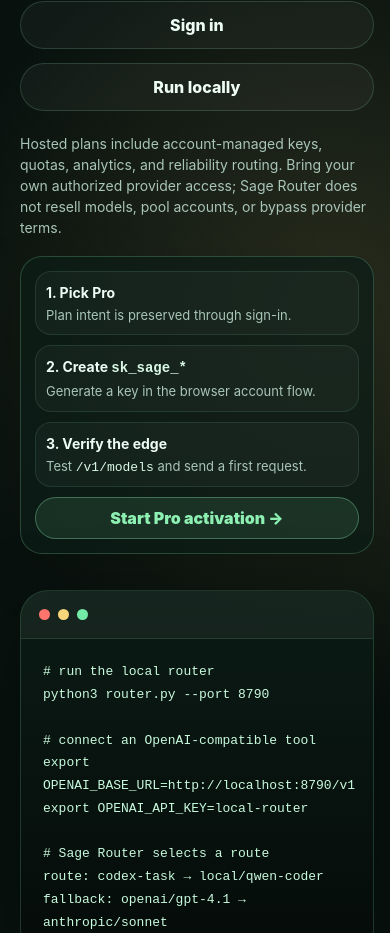
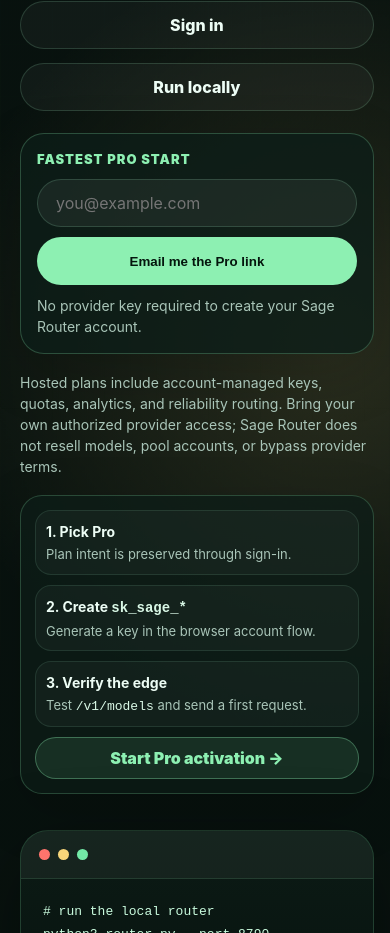
Before and after one commit to earlvanze/sage-router, a React (Vite) app in the folder web/: page / in a window 390 px wide. Shown: the part 1828-2761 px from the top of the page. Built offline with nearby package versions, Linux system fonts and the light colour scheme; no server answers.

Commit message:
Add landing email activation path

```diff
--- a/web/src/main.jsx
+++ b/web/src/main.jsx
@@ -19,6 +19,10 @@
     body: 'Route by task, provider health, latency, capability, and policy. Fall back automatically and inspect what happened afterward.',
   },
 ];
+
+const ACCOUNT_PAGE_URL = 'https://app.sagerouter.dev/account.html?plan=pro';
+const SUPABASE_URL = 'https://awtangrlqqsdpksarhwo.supabase.co';
+const SUPABASE_ANON_KEY = 'eyJhbGciOiJIUzI1NiIsInR5cCI6IkpXVCJ9.eyJpc3MiOiJzdXBhYmFzZSIsInJlZiI6ImF3dGFuZ3JscXFzZHBrc2FyaHdvIiwicm9sZSI6ImFub24iLCJpYXQiOjE3NzMwMTYzNzEsImV4cCI6MjA4ODU5MjM3MX0.U7TmEJMgYMH0rR8tTWFQ2tzReO5syRwnI3Ytg-BbDaw';
 
 function referrerHost() {
   try {
@@ -82,6 +86,97 @@
   script.addEventListener('error', reject, { once: true });
   document.head.appendChild(script);
 });
+
+const loadSupabaseScript = () => new Promise((resolve, reject) => {
+  if (window.supabase?.createClient) {
+    resolve(window.supabase);
+    return;
+  }
+  const existing = document.querySelector('script[data-supabase-js]');
+  if (existing) {
+    existing.addEventListener('load', () => resolve(window.supabase), { once: true });
+    existing.addEventListener('error', reject, { once: true });
+    return;
+  }
+  const script = document.createElement('script');
+  script.src = 'https://cdn.jsdelivr.net/npm/@supabase/supabase-js@2';
+  script.async = true;
+  script.defer = true;
+  script.dataset.supabaseJs = 'true';
+  script.addEventListener('load', () => resolve(window.supabase), { once: true });
+  script.addEventListener('error', reject, { once: true });
+  document.head.appendChild(script);
+});
+
+function LandingEmailStart() {
+  const [status, setStatus] = useState('');
+  const [submitting, setSubmitting] = useState(false);
+
+  return (
+    <form id="hero-email-form" className="heroEmailStart" onSubmit={async (event) => {
+      event.preventDefault();
+      const form = event.currentTarget;
+      const email = String(new FormData(form).get('email') || '').trim();
+      if (!email) {
+        setStatus('Enter an email first.');
+        return;
+      }
+      setSubmitting(true);
+      setStatus('Sending secure sign-in link...');
+      trackLandingFunnelEvent('landing_magic_link_requested', {
+        plan: 'pro',
+        target: ACCOUNT_PAGE_URL,
+        button: 'Email me the Pro link',
+        state: 'email-start',
+      });
+      try {
+        const api = await loadSupabaseScript();
+        const client = api.createClient(SUPABASE_URL, SUPABASE_ANON_KEY);
+        const { error } = await client.auth.signInWithOtp({
+          email,
+          options: {
+            emailRedirectTo: ACCOUNT_PAGE_URL,
+            data: {
+              sage_router_onboarding: true,
+              signup_source: 'landing',
+              selected_plan: 'pro',
+              auth_method: 'magic_link',
+            },
+          },
+        });
+        if (error) throw error;
+        form.reset();
+        trackLandingFunnelEvent('landing_magic_link_sent', {
+          plan: 'pro',
+          target: ACCOUNT_PAGE_URL,
+          button: 'Email me the Pro link',
+          state: 'email-start',
+        });
+        setStatus('Check your inbox for the Pro sign-in link.');
+      } catch (error) {
+        trackLandingFunnelEvent('landing_magic_link_failed', {
+          plan: 'pro',
+          target: ACCOUNT_PAGE_URL,
+          button: 'Email me the Pro link',
+          state: 'email-start',
+        });
+        setStatus('Email link failed. Opening the account flow...');
+        window.setTimeout(() => {
+          window.location.href = ACCOUNT_PAGE_URL;
+        }, 900);
+      } finally {
+        setSubmitting(false);
+      }
+    }}>
+      <label htmlFor="hero-email">Fastest Pro start</label>
+      <div>
+        <input id="hero-email" name="email" type="email" inputMode="email" autoComplete="email" placeholder="you@example.com" required />
+        <button type="submit" disabled={submitting}>{submitting ? 'Sending...' : 'Email me the Pro link'}</button>
+      </div>
+      <p className="heroEmailStartStatus" aria-live="polite">{status || 'No provider key required to create your Sage Router account.'}</p>
+    </form>
+  );
+}
 
 function WaitlistForm() {
   const widgetRef = useRef(null);
@@ -358,6 +453,7 @@
                 Run locally
               </a>
             </div>
+            <LandingEmailStart />
             <p className="complianceNote">
               Hosted plans include account-managed keys, quotas, analytics, and reliability routing.
               Bring your own authorized provider access; Sage Router does not resell models, pool
--- a/web/src/styles.css
+++ b/web/src/styles.css
@@ -40,6 +40,14 @@
 .button:hover { transform: translateY(-2px); }
 .primary { background: linear-gradient(135deg, var(--brand), var(--brand-strong)); color: #04150d; box-shadow: 0 16px 48px rgba(80,216,145,.24); }
 .secondary { border: 1px solid var(--border); color: var(--text); background: rgba(255,255,255,.04); }
+.heroEmailStart { display: grid; gap: 10px; max-width: 680px; margin: 0 0 18px; padding: 16px; border: 1px solid rgba(141,240,178,.24); border-radius: 24px; background: rgba(13,29,24,.76); box-shadow: 0 18px 60px rgba(0,0,0,.16); }
+.heroEmailStart label { color: var(--brand); font-weight: 900; font-size: 13px; letter-spacing: .08em; text-transform: uppercase; }
+.heroEmailStart div { display: grid; grid-template-columns: minmax(220px, 1fr) auto; gap: 10px; }
+.heroEmailStart input { min-width: 0; height: 48px; border-radius: 999px; border: 1px solid var(--border); background: rgba(255,255,255,.055); color: var(--text); padding: 0 18px; font: inherit; }
+.heroEmailStart input:focus { outline: 2px solid rgba(141,240,178,.42); outline-offset: 2px; }
+.heroEmailStart button { height: 48px; border: 0; border-radius: 999px; padding: 0 18px; background: var(--brand); color: #04150d; font-weight: 900; cursor: pointer; }
+.heroEmailStart button:disabled { cursor: wait; opacity: .72; }
+.heroEmailStartStatus { margin: 0; min-height: 20px; color: var(--muted); font-size: 14px; }
 .complianceNote { color: var(--muted); max-width: 680px; font-size: 14px; }
 .activationStrip { display: grid; grid-template-columns: repeat(3, minmax(0, 1fr)); gap: 10px; max-width: 760px; margin-top: 18px; padding: 14px; border: 1px solid rgba(141,240,178,.22); border-radius: 22px; background: rgba(13,29,24,.74); box-shadow: 0 18px 60px rgba(0,0,0,.16); }
 .activationStrip div { padding: 10px; border: 1px solid rgba(166,255,207,.11); border-radius: 16px; background: rgba(255,255,255,.032); }
@@ -80,6 +88,8 @@
   .nav, footer { flex-direction: column; align-items: stretch; }
   .navLinks { justify-content: flex-start; }
   .button { width: 100%; }
+  .heroEmailStart div { grid-template-columns: 1fr; }
+  .heroEmailStart button { width: 100%; }
   pre { padding: 22px; }
 }
 .docsGrid { display: grid; grid-template-columns: repeat(4, minmax(0, 1fr)); gap: 10px; }
```
Also changed, not shown: 2 other files (tests, documents, lock files or other folders).
